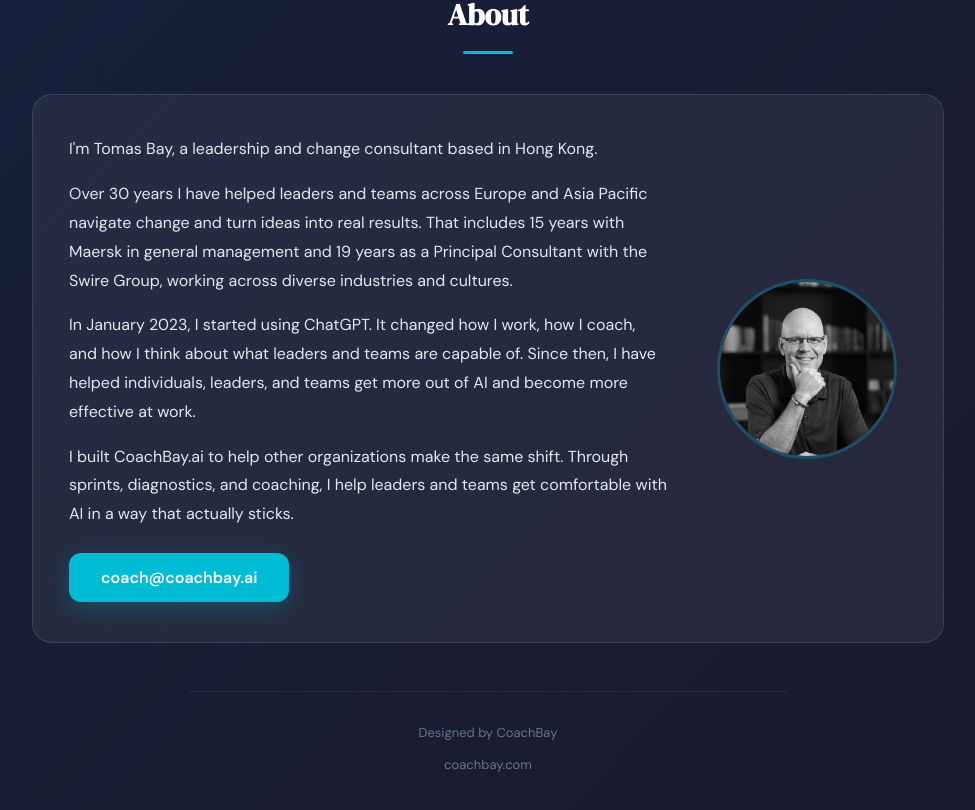
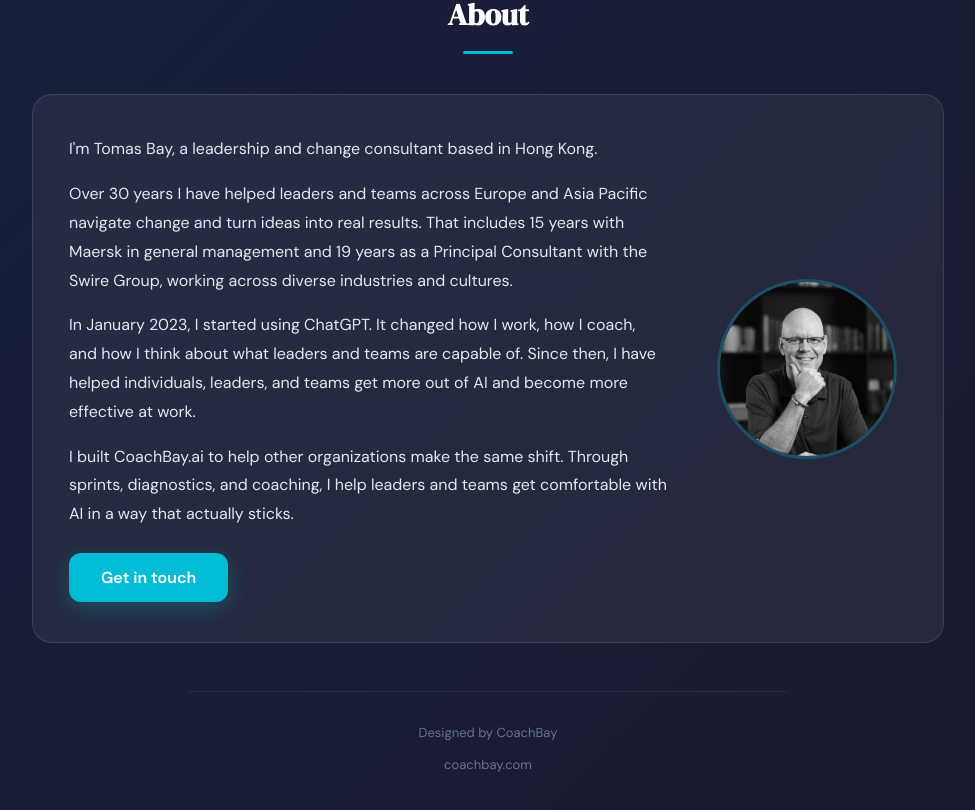
Before and after one commit to coachbay/site, a React (Vite) app: page / in a window 1280 px wide. Shown: the part 3166-3976 px from the top of the page, without its empty margins (152-1127 px from the left). Built offline with nearby package versions, Linux system fonts and the light colour scheme.

Commit message:
Change About button text to Get in touch

```diff
--- a/LandingPage.jsx
+++ b/LandingPage.jsx
@@ -803,7 +803,7 @@ export default function LandingPage({ onNavigate }) {
               boxShadow: `0 6px 24px ${CYAN}44`,
               transition: "all 0.2s ease",
             }}>
-              coach@coachbay.ai
+              Get in touch
             </a>
           </div>
           <div style={{
```
